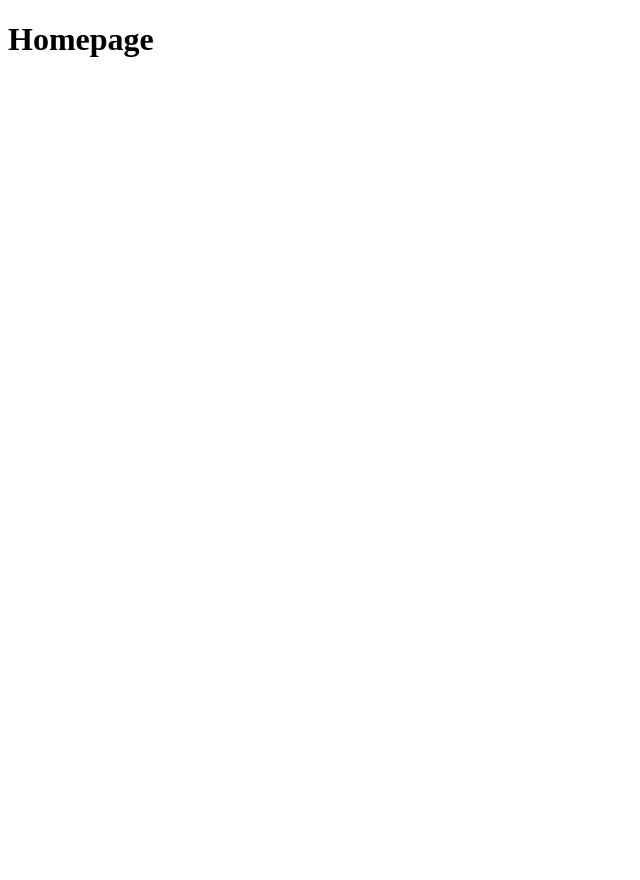
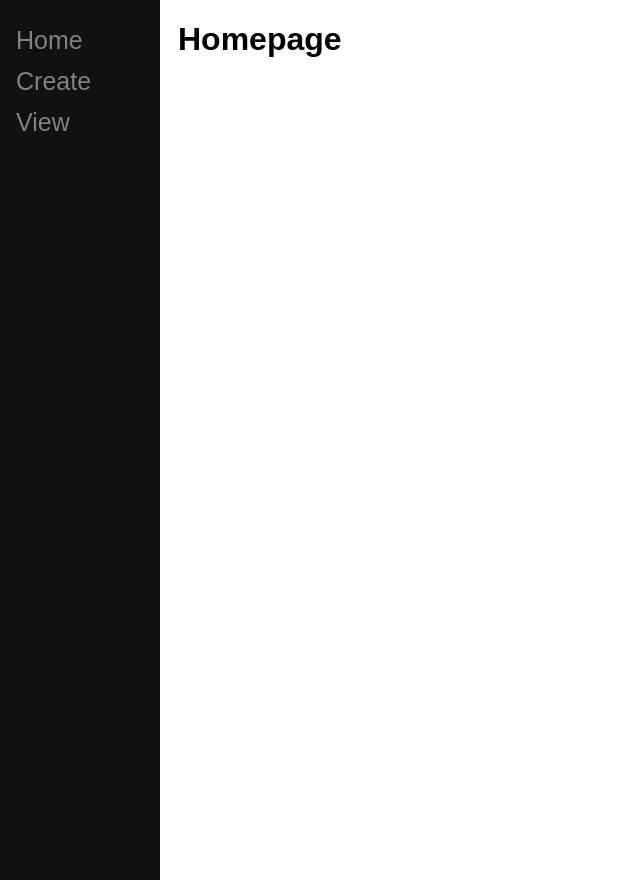
Before and after one commit to colingelling/django-community-blog, a Django app: page / in a window 1280 px wide. Before the commit the part shown is almost empty. Shown: the whole page, without its empty margins (0-640 px from the left). Run offline with Django 4.2, Linux system fonts and the light colour scheme.

Commit message:
Added some internal style customization to the base layout

```diff
--- a/test_project/main/templates/main/layout.html
+++ b/test_project/main/templates/main/layout.html
@@ -1,11 +1,53 @@
 <!DOCTYPE html>
 <html lang="en">
 <head>
+    <style>
+        body {
+            font-family: sans-serif;
+        }
+
+        .sidenav {
+            height: 100%;
+            width: 160px;
+            position: fixed;
+            z-index: 1;
+            top: 0;
+            left: 0;
+            background: #111;
+            overflow-x: hidden;
+            padding-top: 20px;
+        }
+
+        .sidenav a {
+            padding: 6px 8px 6px 16px;
+            text-decoration: none;
+            color: #818181;
+            font-size: 25px;
+            display: block;
+        }
+
+        .sidenav a:hover {
+            color: #f1f1f1;
+        }
+
+        .main {
+            margin-left: 160px;
+            padding : 0 10px;
+        }
+
+    </style>
     <meta charset="UTF-8">
     <title>{% block title %}{% endblock %}</title>
 </head>
 <body>
-    <div id="content" name="content">
+
+    <div class="sidenav">
+        <a href="/">Home</a>
+        <a href="/create">Create</a>
+        <a href="/2">View</a>
+    </div>
+
+    <div id="content" name="content" class="main">
         {% block content %}
         {% endblock %}
     </div>
```
